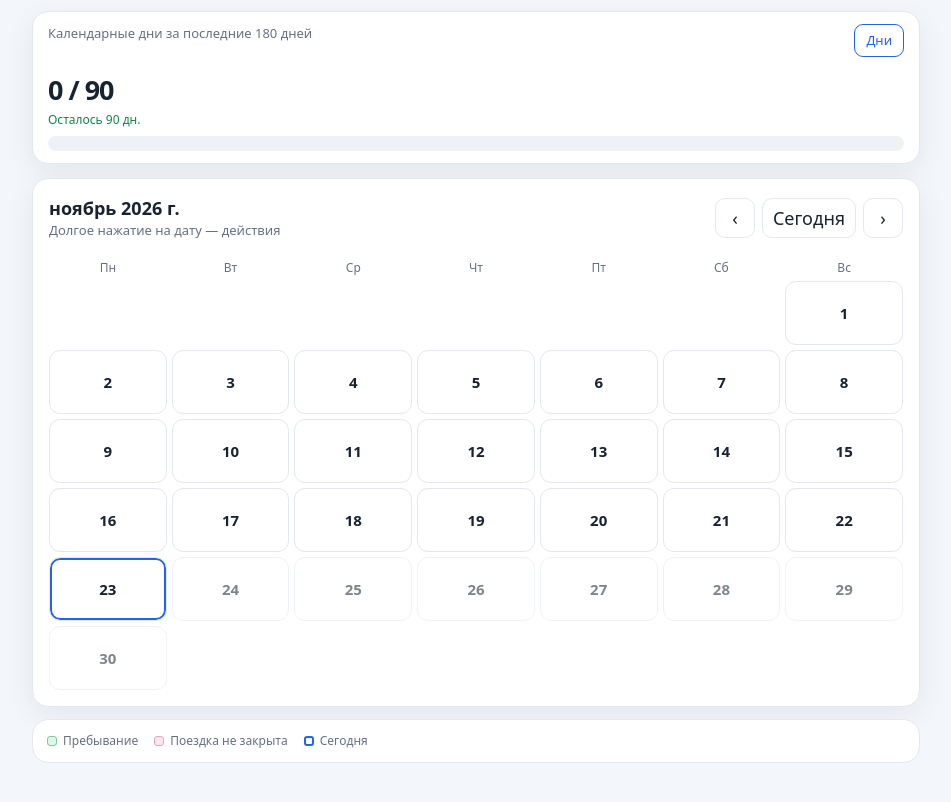
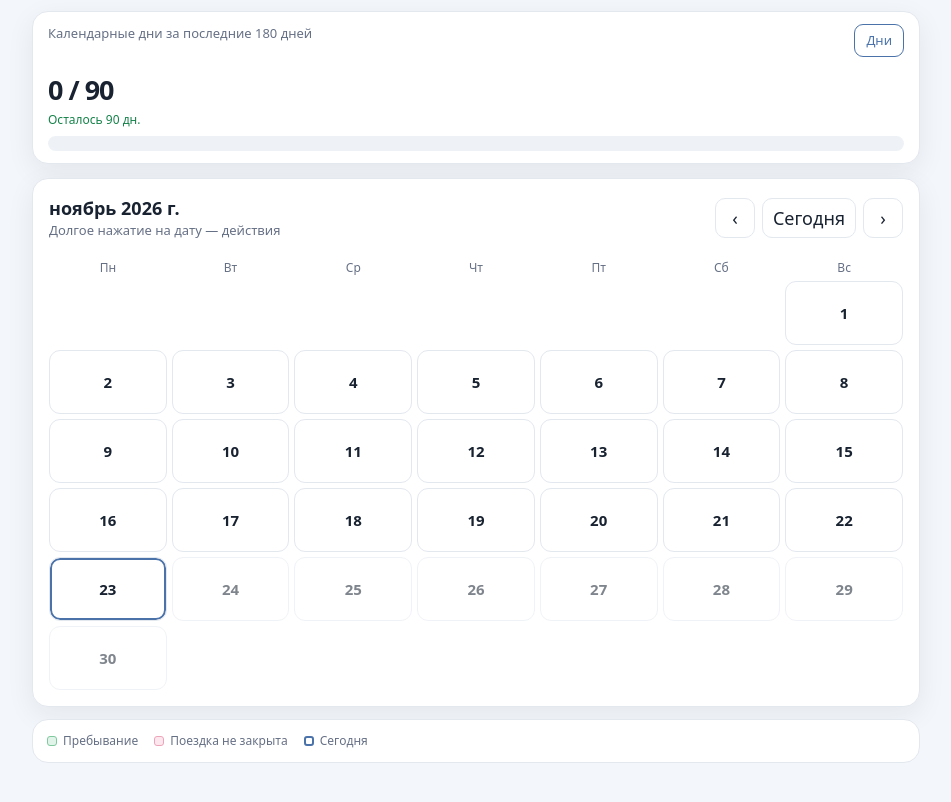
Before and after one commit to Serj-321/Calendar_90-180, a plain HTML site: page index.html in a window 1280 px wide. Shown: the part 62-864 px from the top of the page, without its empty margins (164-1115 px from the left). Drawn offline with Linux system fonts and the light colour scheme.

Commit message:
Update index.html

```diff
--- a/index.html
+++ b/index.html
@@ -11,7 +11,7 @@
 <link rel="apple-touch-icon" href="./icons/icon-192.png">
 <title>Календарь 90/180</title>
 <style>
-:root{color-scheme:light;--bg:#f3f6fa;--panel:#fff;--text:#182230;--muted:#667085;--line:#e3e8ef;--soft:#eef2f7;--green:#16834a;--green-bg:#e1f4e9;--blue:#2563eb;--blue-bg:#e7efff;--red:#c93636;--bar-green:#62d494;--yellow:#d99a00;--pink:#c2416d;--pink-bg:#fde7ee;--pink-line:#eba5ba;--shadow:0 8px 28px #18223012}
+:root{color-scheme:light;--bg:#f3f6fa;--panel:#fff;--text:#182230;--muted:#667085;--line:#e3e8ef;--soft:#eef2f7;--green:#16834a;--green-bg:#e1f4e9;--blue:#4B73AA;--blue-bg:#e7efff;--red:#c93636;--bar-green:#62d494;--yellow:#d99a00;--pink:#c2416d;--pink-bg:#fde7ee;--pink-line:#eba5ba;--shadow:0 8px 28px #18223012}
 [data-theme="dark"]{color-scheme:dark;--bg:#222a36;--panel:#313C4D;--text:#f1f5fa;--muted:#b3bdca;--line:#6a778c;--soft:#3a4556;--green:#62d494;--green-bg:#25503c;--blue:#8fb2ff;--blue-bg:#34507f;--pink:#f59ab8;--pink-bg:#58313f;--pink-line:#9a5870;--red:#ff7777;--yellow:#f0b429;--shadow:0 8px 28px #0005}
 *{box-sizing:border-box}
 body{margin:0;background:var(--bg);color:var(--text);font:15px/1.45 system-ui,-apple-system,"Segoe UI",sans-serif}
```
